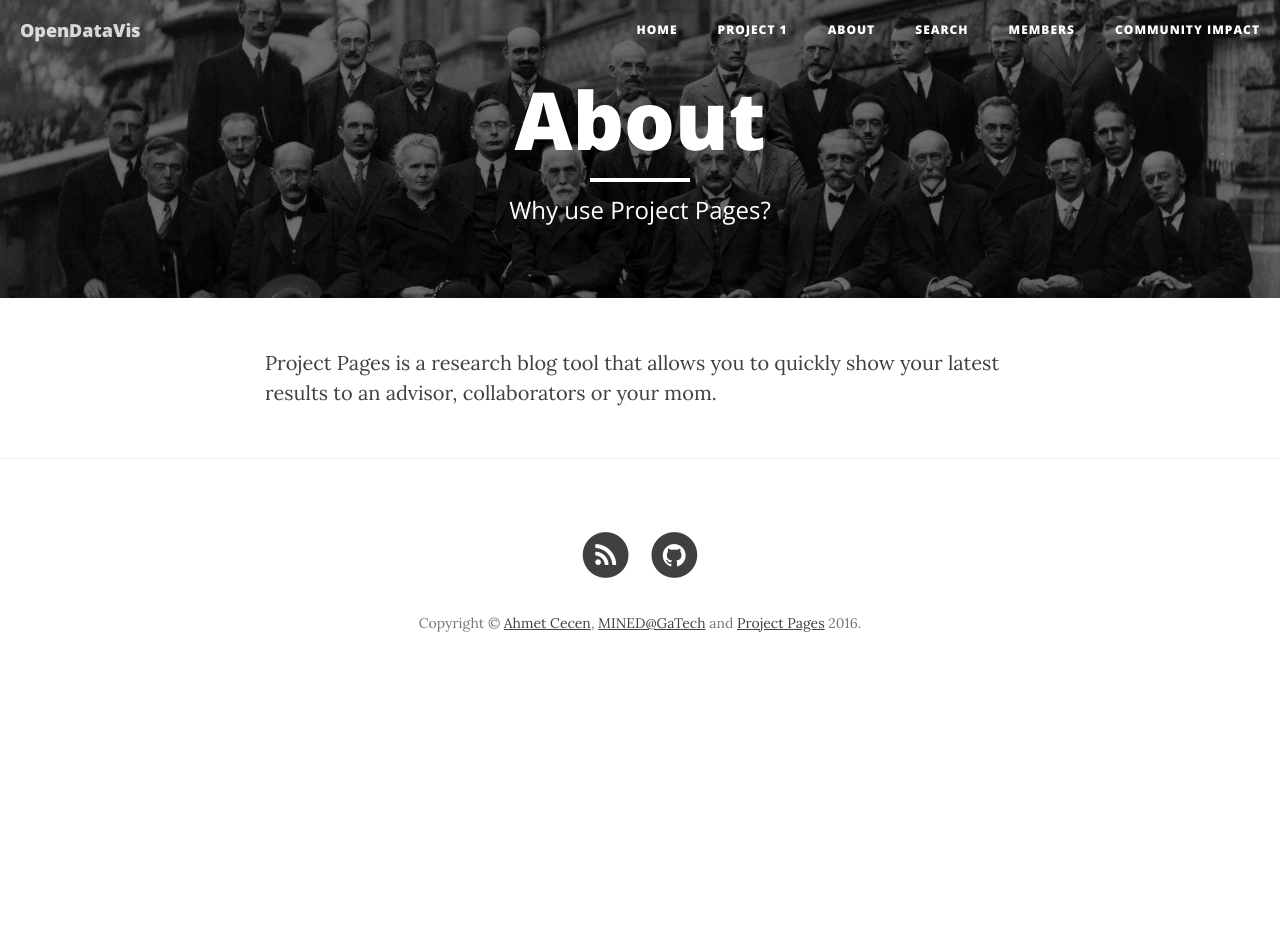
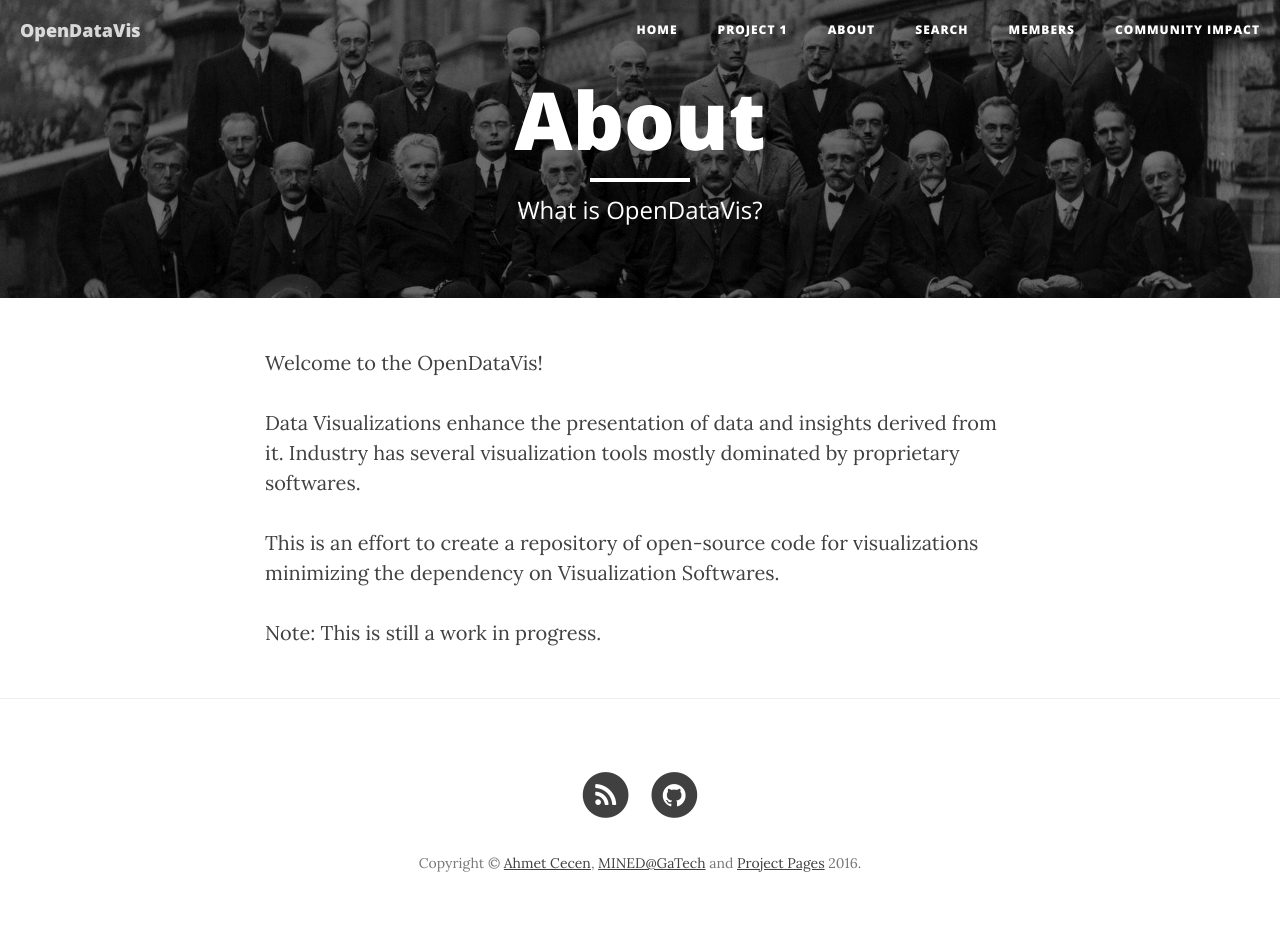
Before and after one commit to opendatavis/opendatavis.github.io, a Jekyll site: the page built from about.md, in a window 1280 px wide. Built offline with Jekyll 4.4.1, drawn with Linux system fonts in a browser that asks for light colours; nearby versions of some CDN libraries; before the commit the page ends 900 px from its top, so only the background shows below that.

Commit message:
Update about.md

```diff
--- a/about.md
+++ b/about.md
@@ -1,8 +1,14 @@
 ---
 layout: page
 title: "About"
-description: "Why use Project Pages?"
+description: "What is OpenDataVis?"
 header-img: "img/home-bg.jpg"
 ---
 
-Project Pages is a research blog tool that allows you to quickly show your latest results to an advisor, collaborators or your mom.
+Welcome to the OpenDataVis!
+
+Data Visualizations enhance the presentation of data and insights derived from it. Industry has several visualization tools mostly dominated by proprietary softwares.
+
+This is an effort to create a repository of open-source code for visualizations minimizing the dependency on Visualization Softwares.
+
+Note: This is still a work in progress.
```
